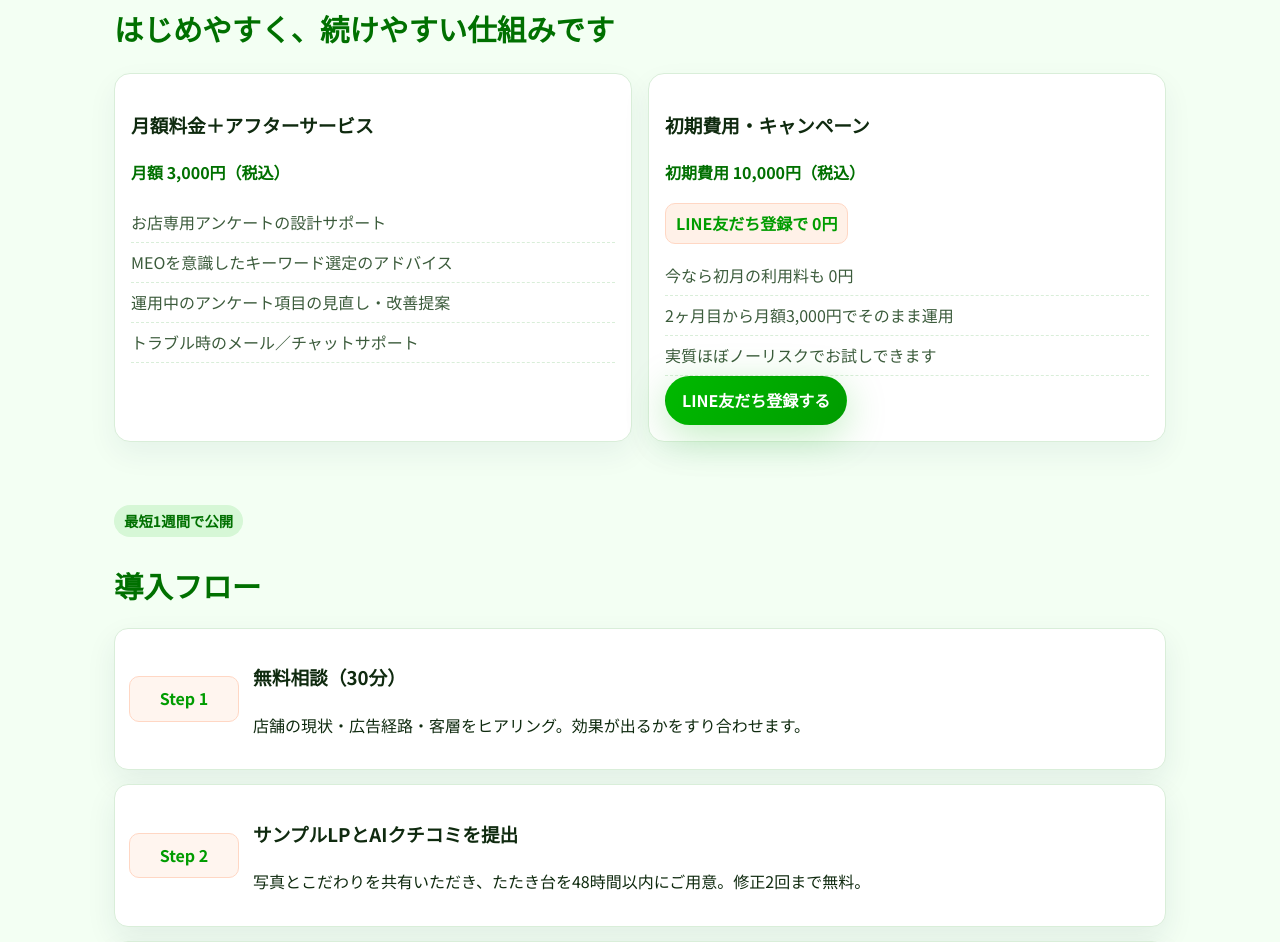
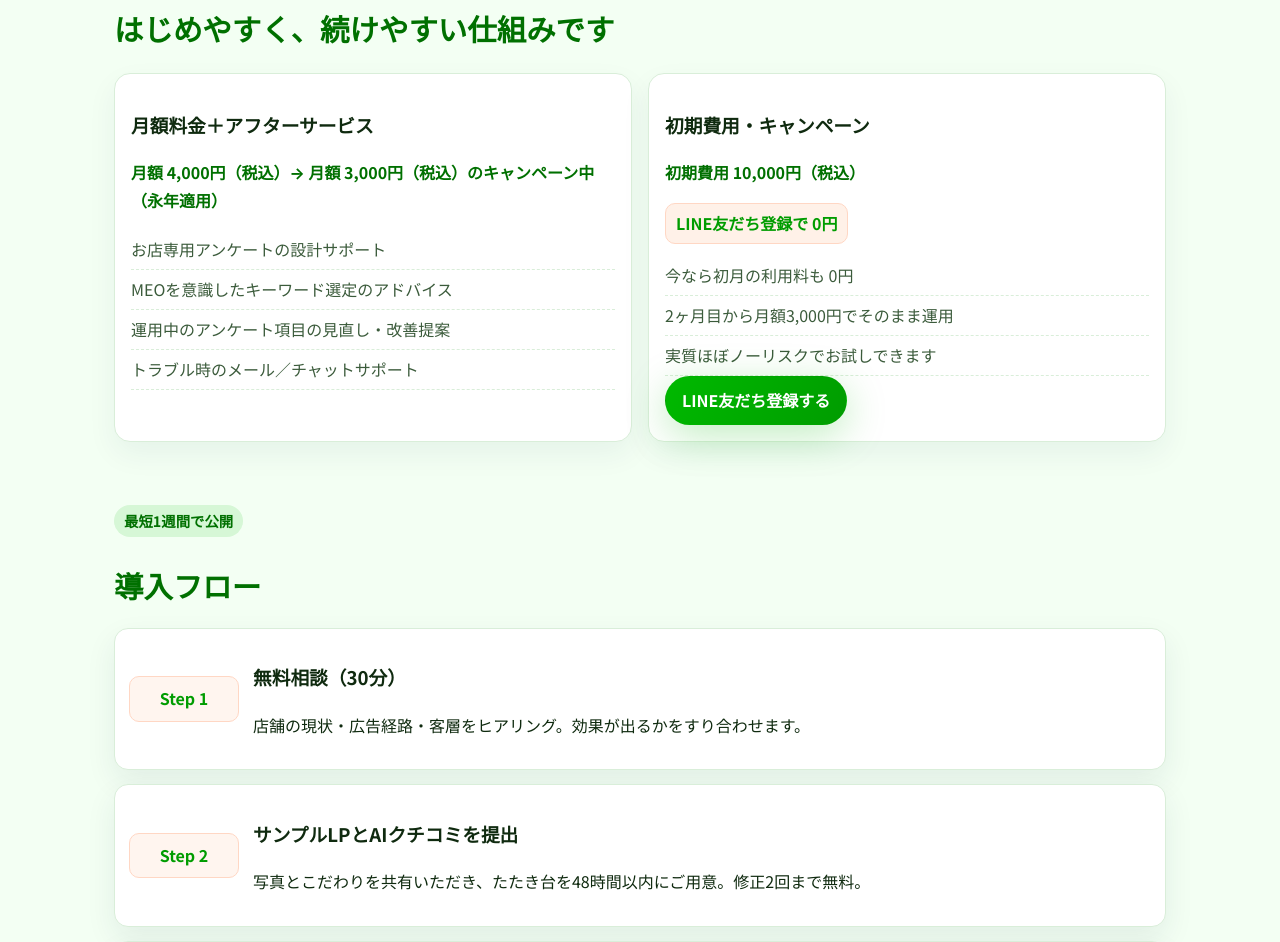
Before and after one commit to piste-boss/review-gpt-LP, a website built with Vite: page index.html in a window 1280 px wide. Shown: the part 2016-2958 px from the top of the page. Built offline with nearby package versions, Linux system fonts and the light colour scheme.

Commit message:
copy: update pricing campaign details

```diff
--- a/index.html
+++ b/index.html
@@ -152,7 +152,7 @@
           <div class="pricing__grid">
             <article class="pricing__card">
               <h3>月額料金＋アフターサービス</h3>
-              <p class="pricing__price">月額 3,000円（税込）</p>
+              <p class="pricing__price">月額 4,000円（税込）→ 月額 3,000円（税込）のキャンペーン中（永年適用）</p>
               <ul>
                 <li>お店専用アンケートの設計サポート</li>
                 <li>MEOを意識したキーワード選定のアドバイス</li>
```
